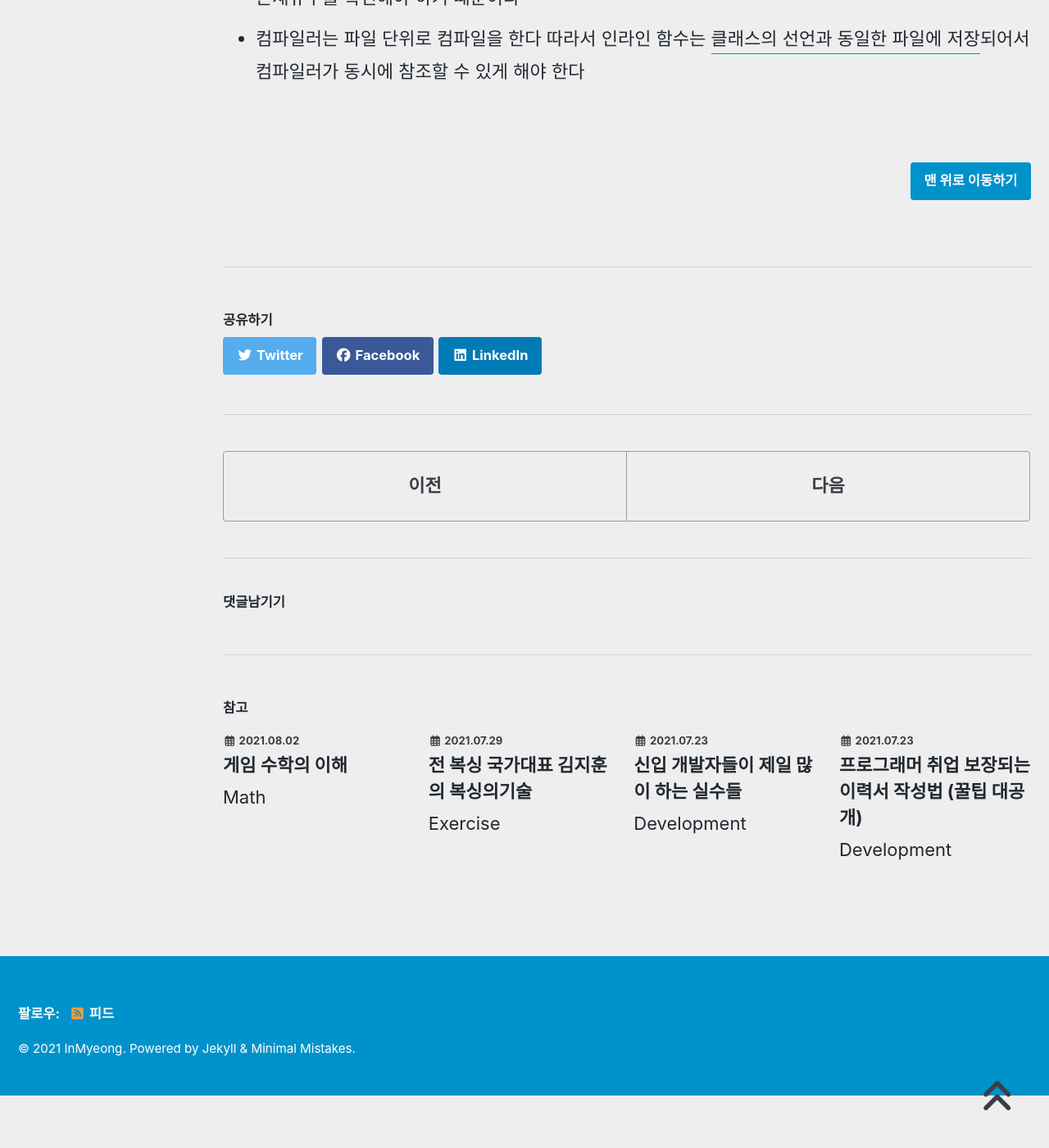
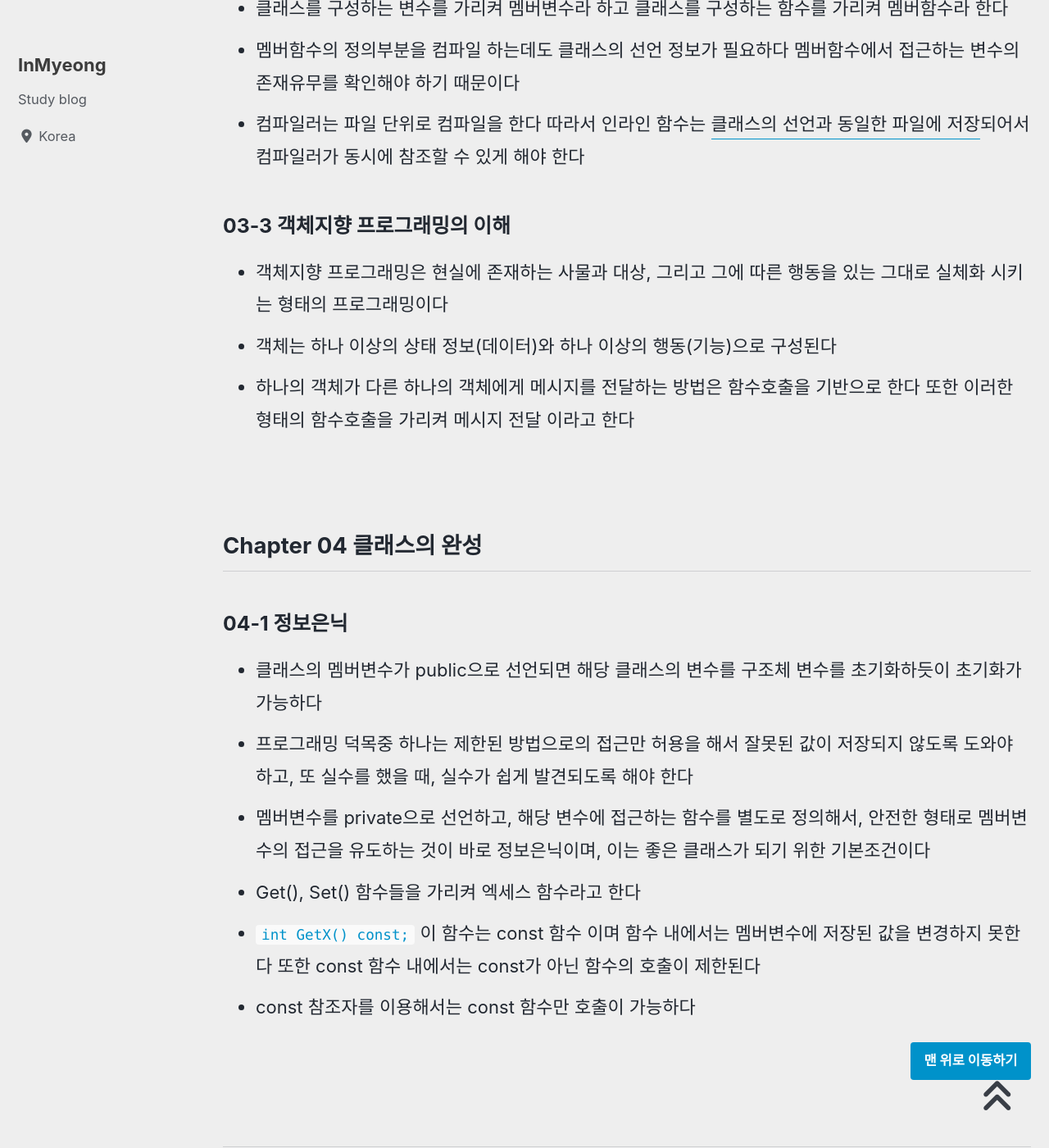
Before and after one commit to devMyeong/devMyeong.github.io, a Jekyll site: the page built from _posts/cpp/2021-07-29-cpp.md, in a window 1280 px wide and 1400 px high, scrolled down 8824 px. Shown: the whole window at 82% size. Built offline with Jekyll 4.4.1, drawn with Linux system fonts in a browser that asks for light colours; cached includes are drawn as plain includes; nearby versions of some CDN libraries; some web fonts are replaced; comment, search, counter and statistics services are not loaded; some of the changed text lies outside the part shown.

Commit message:
update cpp chapter 03-2, 04-1

```diff
--- a/_posts/cpp/2021-07-29-cpp.md
+++ b/_posts/cpp/2021-07-29-cpp.md
@@ -203,6 +203,21 @@ struct Car
 - 멤버함수의 정의부분을 컴파일 하는데도 클래스의 선언 정보가 필요하다 멤버함수에서 접근하는 변수의 존재유무를 확인해야 하기 때문이다
 - 컴파일러는 파일 단위로 컴파일을 한다 따라서 인라인 함수는 <u>클래스의 선언과 동일한 파일에 저장</u>되어서 컴파일러가 동시에 참조할 수 있게 해야 한다
 
+### 03-3 객체지향 프로그래밍의 이해
+- 객체지향 프로그래밍은 현실에 존재하는 사물과 대상, 그리고 그에 따른 행동을 있는 그대로 실체화 시키는 형태의 프로그래밍이다
+- 객체는 하나 이상의 상태 정보(데이터)와 하나 이상의 행동(기능)으로 구성된다
+- 하나의 객체가 다른 하나의 객체에게 메시지를 전달하는 방법은 함수호출을 기반으로 한다 또한 이러한 형태의 함수호출을 가리켜 메시지 전달 이라고 한다
+
 <br>
 
+## Chapter 04 클래스의 완성
+
+### 04-1 정보은닉
+- 클래스의 멤버변수가 public으로 선언되면 해당 클래스의 변수를 구조체 변수를 초기화하듯이 초기화가 가능하다
+- 프로그래밍 덕목중 하나는 제한된 방법으로의 접근만 허용을 해서 잘못된 값이 저장되지 않도록 도와야 하고, 또 실수를 했을 때, 실수가 쉽게 발견되도록 해야 한다
+- 멤버변수를 private으로 선언하고, 해당 변수에 접근하는 함수를 별도로 정의해서, 안전한 형태로 멤버변수의 접근을 유도하는 것이 바로 정보은닉이며, 이는 좋은 클래스가 되기 위한 기본조건이다
+- Get(), Set() 함수들을 가리켜 엑세스 함수라고 한다
+- `int GetX() const;`  이 함수는 const 함수 이며 함수 내에서는 멤버변수에 저장된 값을 변경하지 못한다 또한 const 함수 내에서는 const가 아닌 함수의 호출이 제한된다
+- const 참조자를 이용해서는 const 함수만 호출이 가능하다
+
 [맨 위로 이동하기](#){: .btn .btn--primary }{: .align-right}
```
Also changed, not shown: other parts of _posts/cpp/2021-07-29-cpp.md (+1 -1 lines).
